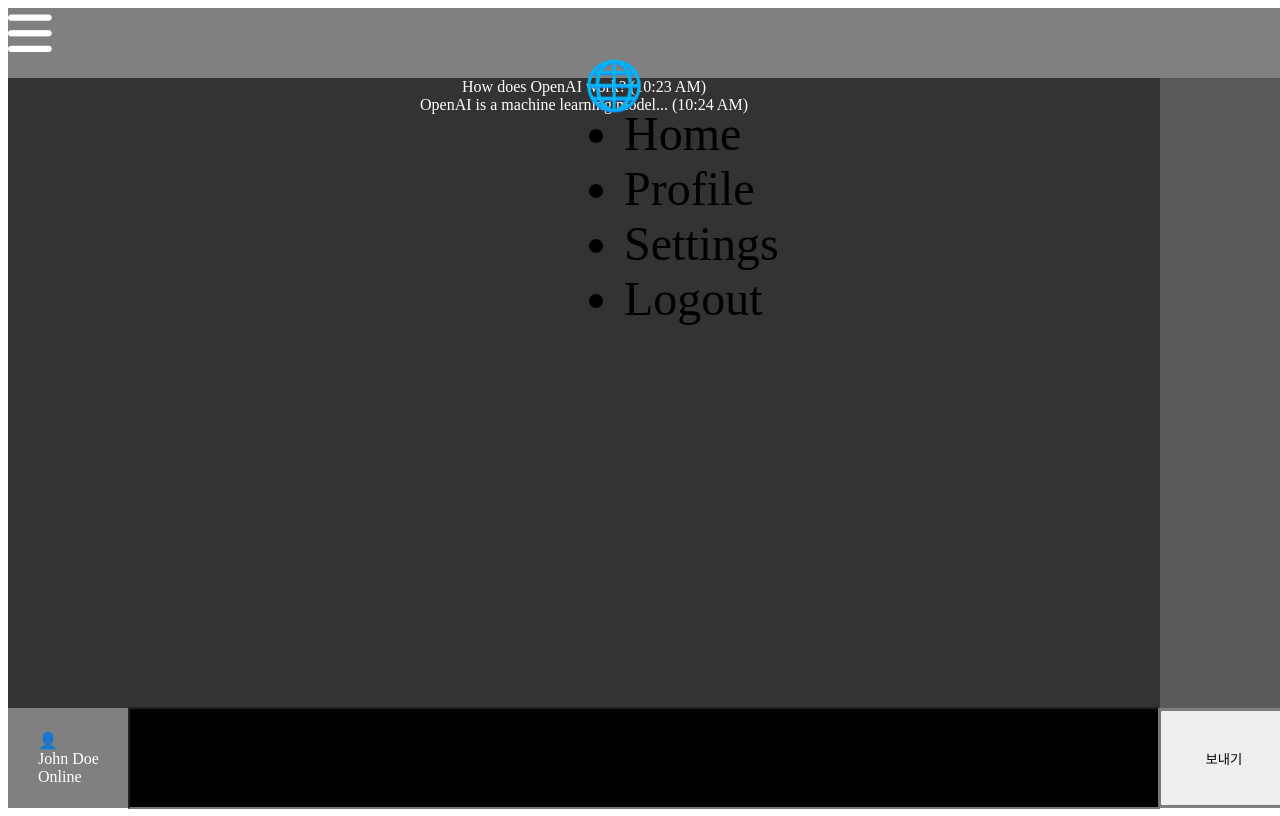
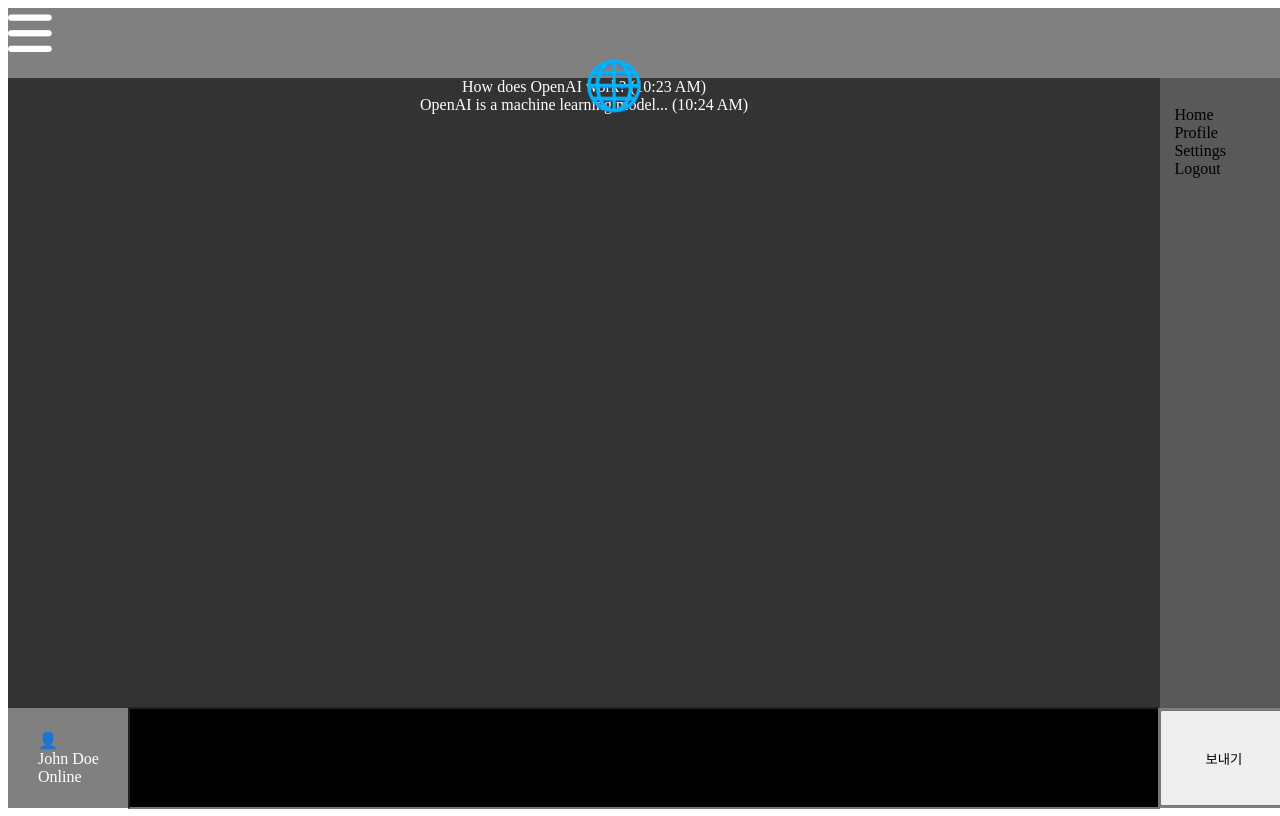
Before and after one commit to KDT-IaaS-Class-One-Group/web-Application-IA-lej, a website: page front/index.html in a window 1280 px wide. Both pictures are taken after a click on the icon 1266 px from the left and 43 px from the top of the page. Shown: the top 816 px of the page. Drawn offline with Linux system fonts and the light colour scheme.

```diff
--- a/front/index.css
+++ b/front/index.css
@@ -72,3 +72,16 @@
     width: 10vw;
     height: 12vh;
 }
+
+li{
+    font-size: 1rem;
+    list-style: none;
+}
+
+.menu-container {
+    position: relative;
+}
+.menu-container>ul{
+    position: absolute;
+    left: 43vw;
+}
```
